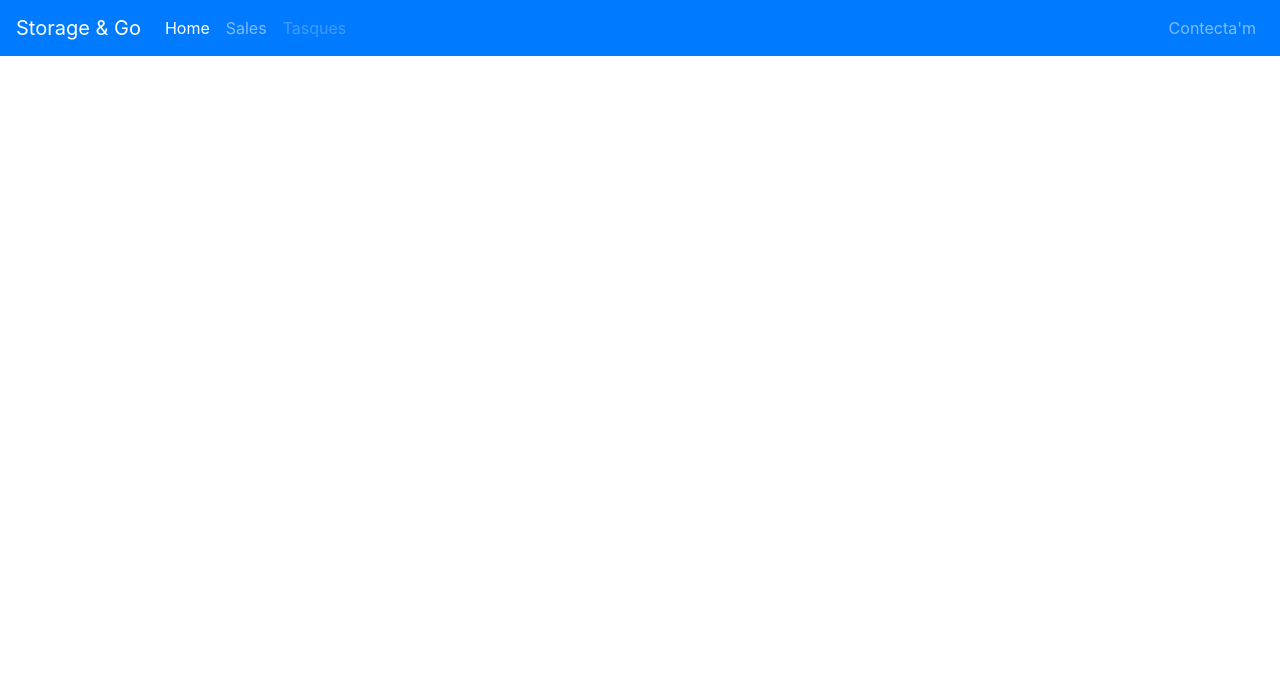
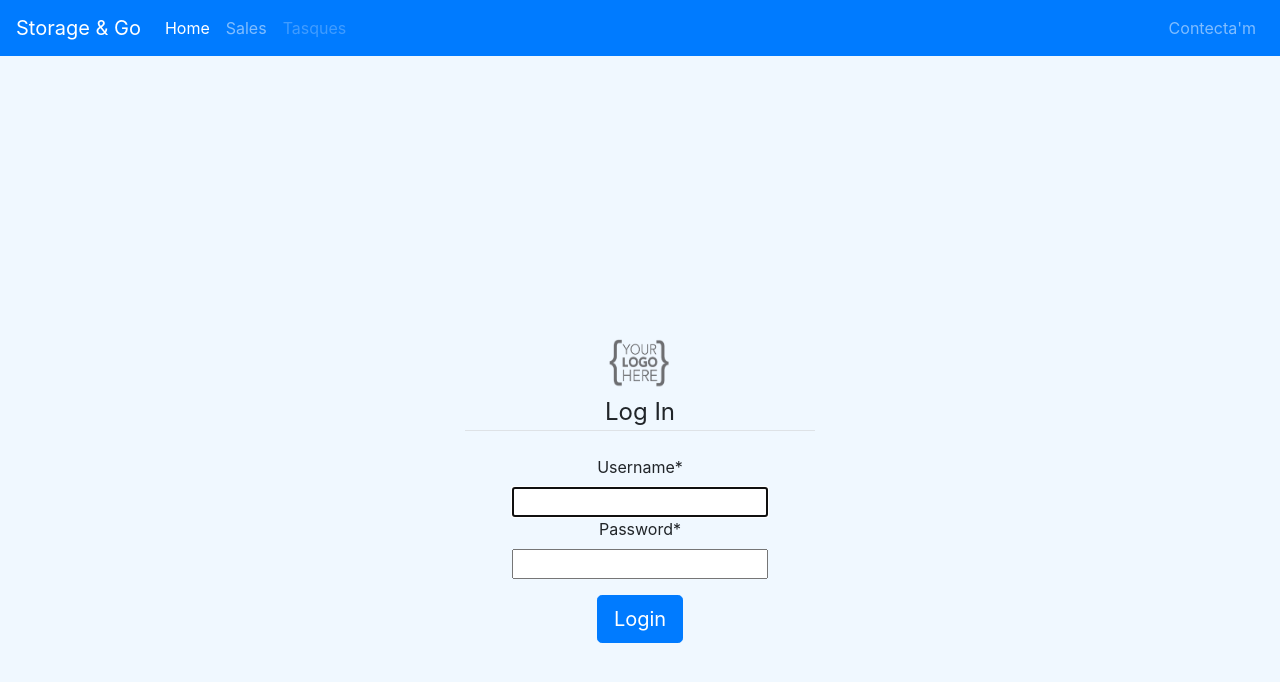
Before and after one commit to teamoutofbounds/joint-project, a Django app: page / in a window 1280 px wide. Shown: the top 682 px of the page. Run offline with Django 3.2, Linux system fonts and the light colour scheme; some libraries are stand-ins or nearby versions.

Commit message:
dev: pair review + coding Toni and Joan

```diff
--- a/magatzem/templates/magatzem/base.html
+++ b/magatzem/templates/magatzem/base.html
@@ -14,7 +14,7 @@
         <title>storageApp</title>
     {% endif %}
   </head>
-  <body>
+  <body style="background-color: aliceblue">
     {% include "magatzem/header-gestor.html" %}
     <div class="container">
         {% block content %}{% endblock %}
--- a/magatzem/urls.py
+++ b/magatzem/urls.py
@@ -8,7 +8,8 @@ from . import views
 
 urlpatterns = [
     path('gestor/', views.exemple_mock, name='gestor-home'),
-    path('operaris/', views.exemple_mock, name='operari-home'),
+    path('operaris/', views.exemple_mock, name='operaris-home'),
+    path('tecnics/', views.exemple_mock, name='tecnics-home'),
     # path('gestor/sales/', RoomList.as_view(), name='list-room'),
     path('gestor/sales/', views.llista_sales_mock, name='list-room'),
     path('gestor/sales/<int:pk>/', RoomDetail.as_view(), name='detail-room'),
--- a/storageApp/settings.py
+++ b/storageApp/settings.py
@@ -35,6 +35,7 @@ INSTALLED_APPS = [
     'oficina.apps.OficinaConfig',
     'users.apps.UsersConfig',
     'simple_history',
+    'crispy_forms',
     'django.contrib.admin',
     'django.contrib.auth',
     'django.contrib.contenttypes',
@@ -126,4 +127,5 @@ USE_TZ = True
 
 STATIC_URL = '/static/'
 
-LOGIN_REDIRECT_URL = 'home'
+LOGIN_REDIRECT_URL = 'redirect-login'
+CRISPY_TEMPLATE_PATH = 'bootstrap4'
--- a/storageApp/urls.py
+++ b/storageApp/urls.py
@@ -19,6 +19,5 @@ from django.contrib.auth import views as auth_views
 
 urlpatterns = [
     path('admin/', admin.site.urls),
-    path('', auth_views.LoginView.as_view(template_name='magatzem/base.html'), name='home'),
-    path('', include('users.urls'), name=''),
+    path('', include('users.urls')),
 ]
--- a/users/templates/users/login.html
+++ b/users/templates/users/login.html
@@ -1,9 +1,10 @@
 <!-- templates/registration/login.html -->
 {% extends 'magatzem/base.html' %}
 {% load static %}
+{% load crispy_forms_tags %}
 
 	{% block content %}
-	    <div class="loginout" style="margin-top: 5%">
+	    <div class="loginout" style="margin-top: 25%">
 	        <div class="row">
 	            <div class="col-sm"></div>
 	            <div class="col-sm">
@@ -15,10 +16,12 @@
 	                    {% csrf_token %}
 	                    <fieldset class="form-group">
 	                        <legend class="border-bottom mb-4 "align="center"> Log In</legend>
-	                        {{ form }}
+							<div align="center">
+								{{ form|crispy }}
+							</div>
 	                    </fieldset>
-	                        <div class="form-group">
-	                            <button class="btn btn-outline-dark" style="" type="submit">Login</button>
+	                        <div class="form-group" align="center">
+	                            <button class="btn btn-primary btn-lg" type="submit">Login</button>
 	                        </div>
 	                    </form>
 	                </div>
@@ -27,4 +30,4 @@
 	        </div>
 	    </div>
 
-	{% endblock content %}
+{% endblock content %}
--- a/users/templates/users/logout.html
+++ b/users/templates/users/logout.html
@@ -6,7 +6,7 @@
     <div class="col-sm-4">
       <h2>Log Out</h2>
       <label>You have been disconnected.</label>
-      <a href="{% url 'login' %}" class= "btn btn-dark btn-lg btn-block">Ok</a>
+      <a href="{% url 'login' %}" class= "btn btn-primary btn-lg btn-block">Ok</a>
     </div>
     <div class="col-sm-4"></div>
     </div>
--- a/users/urls.py
+++ b/users/urls.py
@@ -6,9 +6,10 @@ from . import views
 from storageApp import settings
 
 urlpatterns = [
-    path('login/', auth_views.LoginView.as_view(template_name='users/login.html'), name='login'),
+    path('', auth_views.LoginView.as_view(template_name='users/login.html'), name='login'),
     path('logout/', LogoutView.as_view(template_name='users/logout.html'), name='logout'),
     path('magatzem/', include('magatzem.urls')),
     path('oficina/', include('oficina.urls')),
-    path('register/', views.signup, name='register'),
+    # path('register/', views.signup, name='register'),
+    path('redirect/', views.redirect_view, name='redirect-login'),
 ]
```
Also changed, not shown: users/views.py (+20 -14 lines), magatzem/templates/magatzem/home-gestor.html (added).
